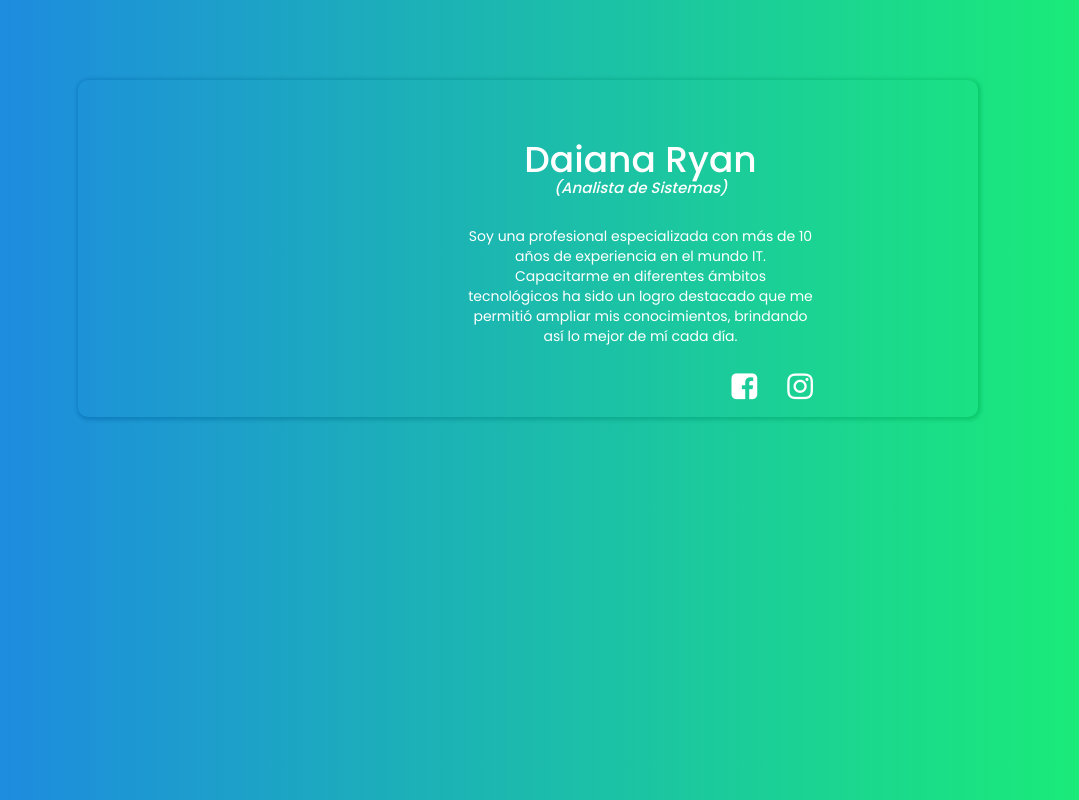
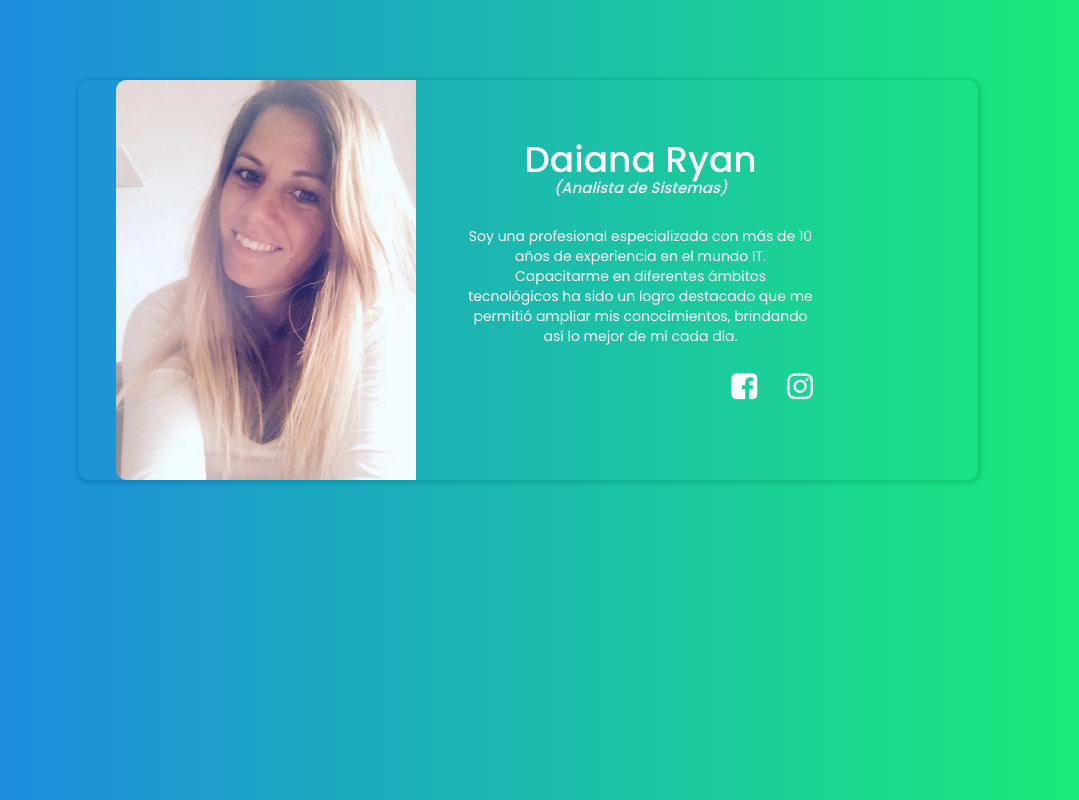
Before and after one commit to daianaryan/mycardRyan, a plain HTML site: page index.html in a window 1280 px wide. Shown: the top 800 px of the page, without its empty margins (102-1181 px from the left). Drawn offline with nearby package versions, Linux system fonts and the light colour scheme; some packages are replaced by stand-ins of ours; a script that the page names is missing.

Commit message:
Update index.html

```diff
--- a/index.html
+++ b/index.html
@@ -32,7 +32,7 @@
                 <div class="row card-horizontal">
                     <!-- Imagen -->
                     <div class="col-md-5">
-                        <img class="img" src="../Card/imagePearson.jpg" alt="" width="300">
+                        <img class="img" src="imagePearson.jpg" alt="" width="300">
                     </div>
                     <!-- Txt -->
                     <div class="col-md-5">
```
